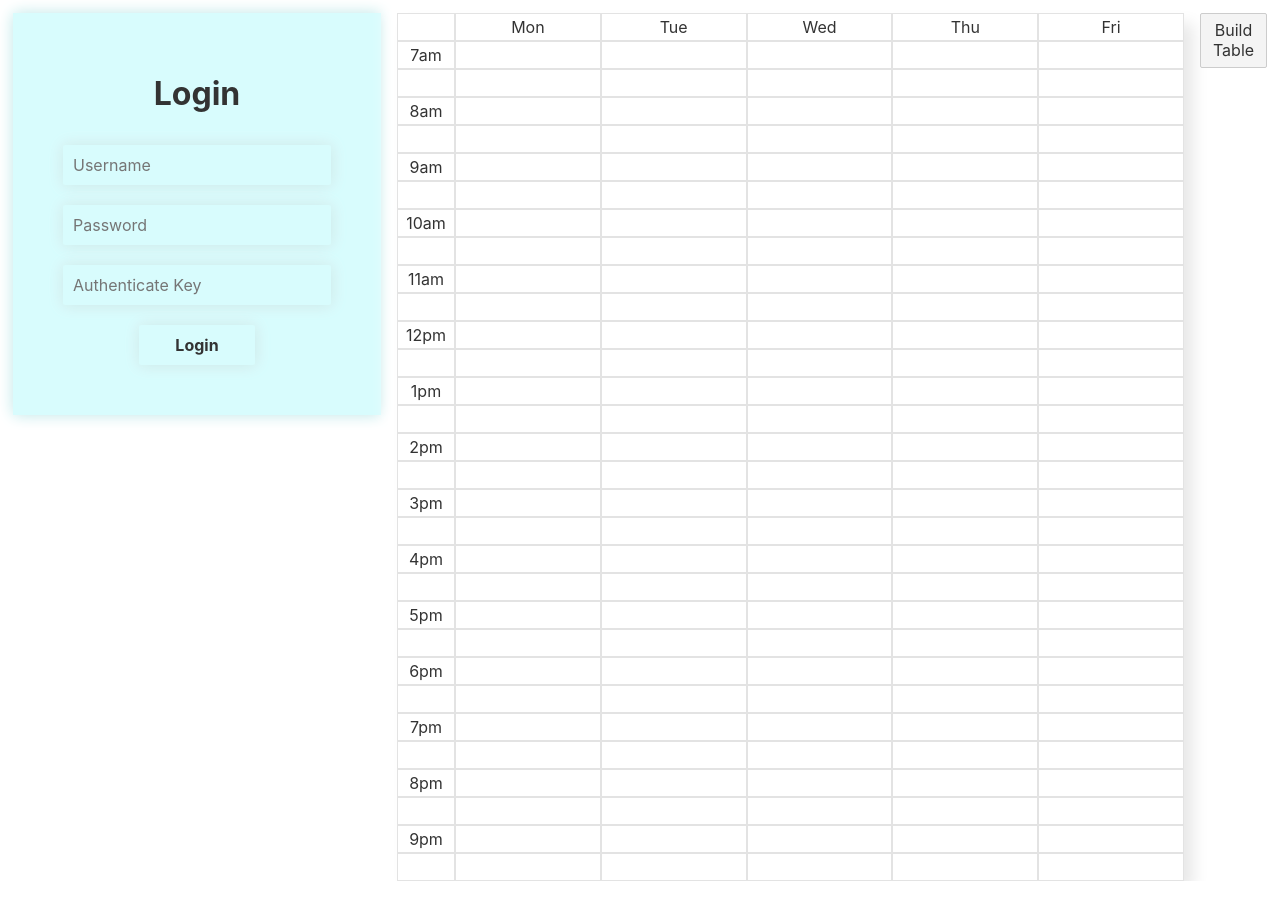
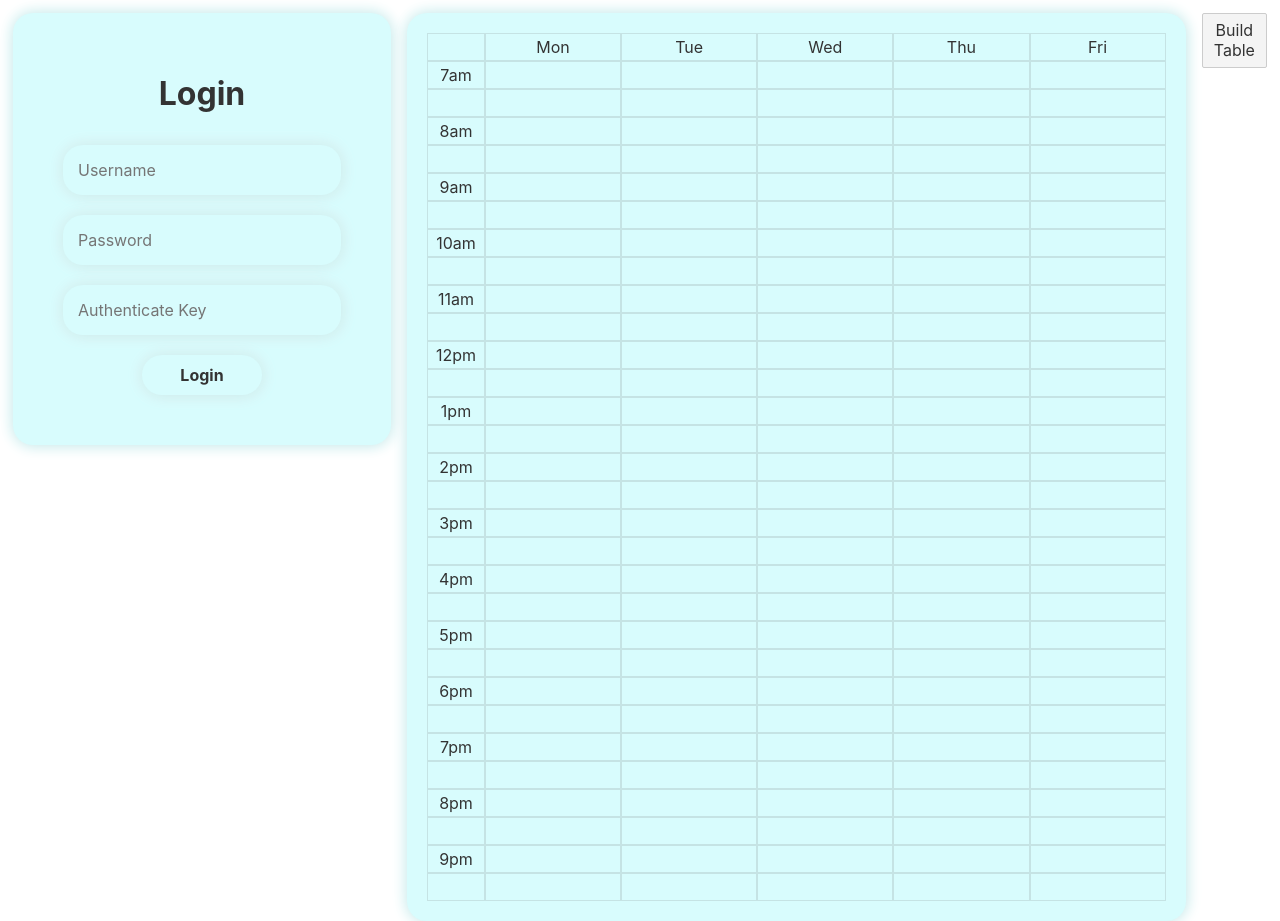
Before and after one commit to KamWithK/AllocatePlusInterface, a Svelte app: page / in a window 1280 px wide. Before the commit the page ends 881 px from the top, so only its background shows below. Built offline with nearby package versions, Linux system fonts and the light colour scheme.

Commit message:
Changed table design

```diff
--- a/src/svelte/Components/Calendar.svelte
+++ b/src/svelte/Components/Calendar.svelte
@@ -55,11 +55,13 @@
 <style>
     table{
         table-layout:fixed;
+        width: 100%;
+        padding: 20px;
+        border-radius: 20px;
         border-collapse: separate;
         border-spacing: 0;
-        width: 100%;
-        background: #ffffff;
-        box-shadow: 9.91px 9.91px 15px #E8E8E8, -9.91px -9.91px 15px #FFFFFF;
+        background: #d8fcfd;
+        box-shadow: 0.3px 0.3px 15px #C5E5E6, -0.3px -0.3px 15px #EBFFFF;
     }
 
     .times{
@@ -69,7 +71,7 @@
     }
 
     tr, th, td {
-        border: 1px solid rgba(161, 161, 161, 0.3);
+        border: 1px solid rgba(104, 104, 104, 0.171);
         padding: 3px;
     }
 
--- a/src/svelte/Components/Login.svelte
+++ b/src/svelte/Components/Login.svelte
@@ -42,6 +42,7 @@
         align-items: center;
         padding: 40px;
         width: fit-content;
+        border-radius: 20px;
         background: #d8fcfd;
         box-shadow: 0.3px 0.3px 15px #C5E5E6, -0.3px -0.3px 15px #EBFFFF;
     }
@@ -50,7 +51,8 @@
         border: 0px none;
         outline: none;
         margin: 10px;
-        padding: 10px;
+        padding: 15px;
+        border-radius: 20px;
         width: fit-content;
         background: #d8fcfd;
         box-shadow: 0.3px 0.3px 15px #C5E5E6, -0.3px -0.3px 15px #EBFFFF;
@@ -61,6 +63,7 @@
         padding: 10px;
         font-weight: bold;
         width: 40%;
+        border-radius: 20px;
         border: 0px none;
         background: #d8fcfd;
         box-shadow: 0.3px 0.3px 15px #C5E5E6, -0.3px -0.3px 15px #EBFFFF;
```
